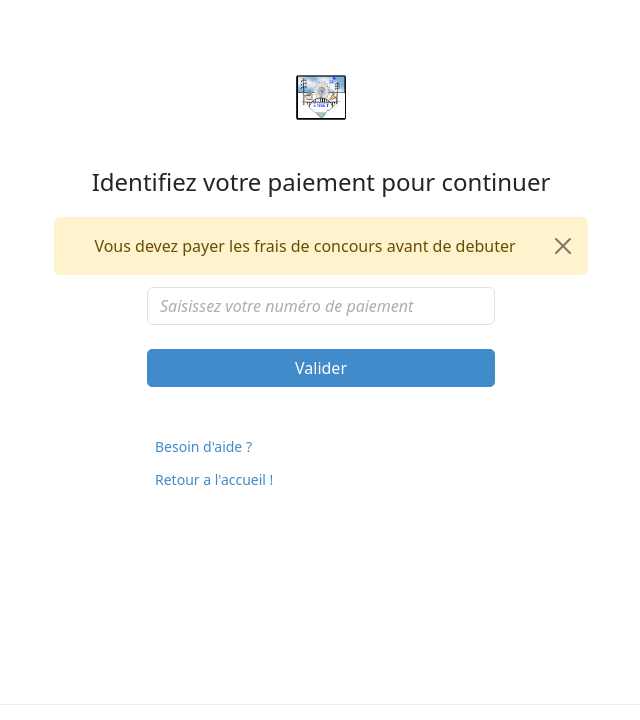
After one commit to MalcomChumchouaPenda/concours-enset-dla-2026, a Flask app: page /concours/register in a window 1280 px wide. The commit adds this page. Shown: the top 720 px of the page, without its empty margins (319-959 px from the left). Run offline with Flask 3, Linux system fonts and the light colour scheme; parts of the project's set-up code (start-up, migrations or seed data) failed here and were passed over; some libraries are stand-ins or nearby versions.

Commit message:
debug navigation

```diff
--- a/core/home/templates/home-register.jinja
+++ /dev/null
@@ -1,3 +0,0 @@
-
-{% extends "home-auth.jinja" %}
-{% set endpoint='home.register' %}
--- a/core/home/templates/home.jinja
+++ b/core/home/templates/home.jinja
@@ -12,7 +12,7 @@
     <div class="hero-info w-75 d-flex flex-column justify-content-center align-items-center">
       {{ hero.msg | safe_md }}
       <div class="d-flex flex-lg-row flex-column mt-4">
-        <a href="{{ url_for('home.register', next=url_for('concours.new_inscr')) }}" class="btn btn-primary my-1">{{ _('Commencer une inscription') }}</a>
+        <a href="{{ url_for('concours.register') }}" class="btn btn-primary my-1">{{ _('Commencer une inscription') }}</a>
         <a href="{{ url_for('home.login', next=url_for('concours.view_inscr')) }}" class="btn btn-secondary my-1">{{ _('Réimprimer une inscription') }}</a>
       </div>
     </div>
--- a/core/themes/landing/macros.jinja
+++ b/core/themes/landing/macros.jinja
@@ -58,7 +58,7 @@
         {% else %}
           <a class="btn btn-light" href="{{ url_for('change_lang', lang='fr') }}">Francais</a>
         {% endif %}
-        <a class="btn btn-primary" href="{{ url_for('home.register', next=url_for('concours.new_inscr')) }}">{{_('Inscription')}}</a>
+        <a class="btn btn-primary" href="{{ url_for('home.login') }}">{{_('Connexion')}}</a>
       {% endif %}
     </li>
   </ul>
--- a/pages/concours/forms.py
+++ b/pages/concours/forms.py
@@ -87,6 +87,9 @@ def list_diplomes():
     items.extend([f(obj) for obj in query.all()])
     return items
 
+class AuthForm(FlaskForm):
+    id = StringField(_l('numero de paiement'), validators=validators1())
+
 
 class CursusRowForm(FlaskForm):
 
--- a/pages/concours/routes.py
+++ b/pages/concours/routes.py
@@ -1,11 +1,15 @@
 import os
-from flask import current_app, render_template, redirect, url_for, flash, send_file
+import re
+
+from flask import current_app, request
+from flask import render_template, redirect, url_for, flash, send_file
 from flask_login import current_user
 from flask_babel import gettext as _
 from flask_babel import lazy_gettext as _l
 
 from core.config import db
 from core.utils import UiBlueprint
+from core.auth.tasks import get_user, add_user, add_roles_to_user, connect_user
 from services.regions_v0_0 import tasks as rtsk
 from services.formations_v0_1 import tasks as ftsk
 from services.concours_v0_0 import tasks as ctsk
@@ -42,8 +46,34 @@ def _clean_temp_files():
             logger.warning
 
 
+def _check_id(id_):
+    return re.match(r'^\d+$', id_)
+
+
+@ui.route('/register', methods=['GET', 'POST'])
+def register():
+    form = forms.AuthForm()
+    if form.validate_on_submit():
+        id_ = form.id.data
+        if not _check_id(id_):
+            flash('ce numero de paiement est invalide', 'danger')
+            return render_template('concours-register.jinja', form=form)
+
+        if get_user(db.session, id_):
+            return render_template('landing/message.jinja',
+                                title=_("Avertissement"),
+                                message=_("Ce numero de paiement a deja ete utilise pour une inscription"),
+                                actions = [{'text':_("Voir l'inscription"), 'url':url_for('concours.view_inscr')},
+                                        {'text':_("Revenir a l'accueil"), 'url':url_for('home.logout')}])
+
+        add_user(db.session, id_, id_, id_)
+        add_roles_to_user(db.session, id_, 'candidat')
+        connect_user(id_, id_)
+        return redirect(url_for('concours.new_inscr'))
+    flash('Vous devez payer les frais de concours avant de debuter', 'warning')
+    return render_template('concours-register.jinja', form=form)
+
 @ui.route('/new', methods=['GET', 'POST'])
-@ui.login_required
 def new_inscr():
     user_id = current_user.id
     inscription = cmdl.InscriptionConcours.query.filter_by(id=user_id).one_or_none()
--- /dev/null
+++ b/pages/concours/templates/concours-register.jinja
@@ -0,0 +1,3 @@
+
+{% extends "home-auth.jinja" %}
+{% set endpoint='concours.register' %}
```
Also changed, not shown: core/home/routes.py (+0 -33 lines).
